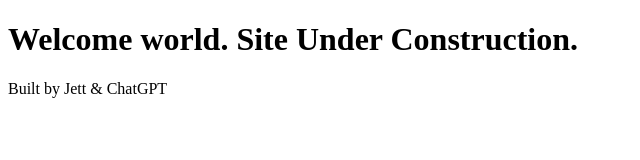
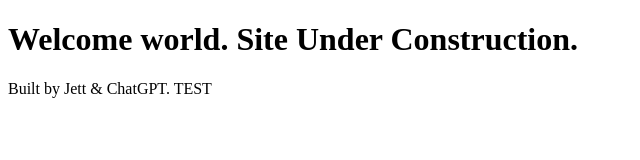
Before and after one commit to JamesHBond/elite-ball-knowledge, a website: page public/index.html in a window 1280 px wide. Shown: the full height of the page, 0-640 px from the left. Drawn offline with Linux system fonts and the light colour scheme.

Commit message:
Update index.html

```diff
--- a/public/index.html
+++ b/public/index.html
@@ -6,6 +6,6 @@
 </head>
 <body>
   <h1>Welcome world. Site Under Construction.</h1>
-  <p>Built by Jett & ChatGPT</p>
+  <p>Built by Jett & ChatGPT. TEST</p>
 </body>
 </html>
```
